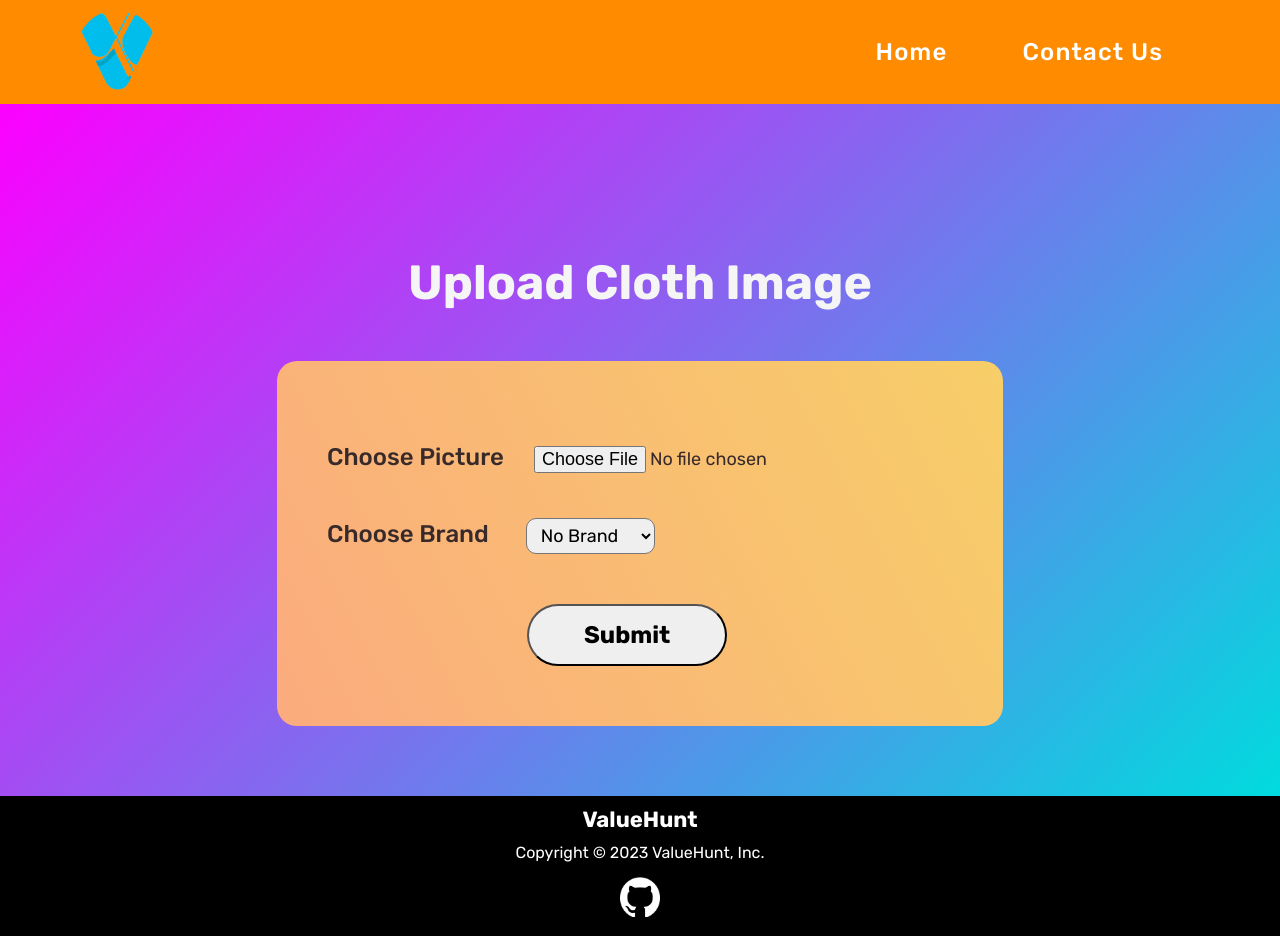
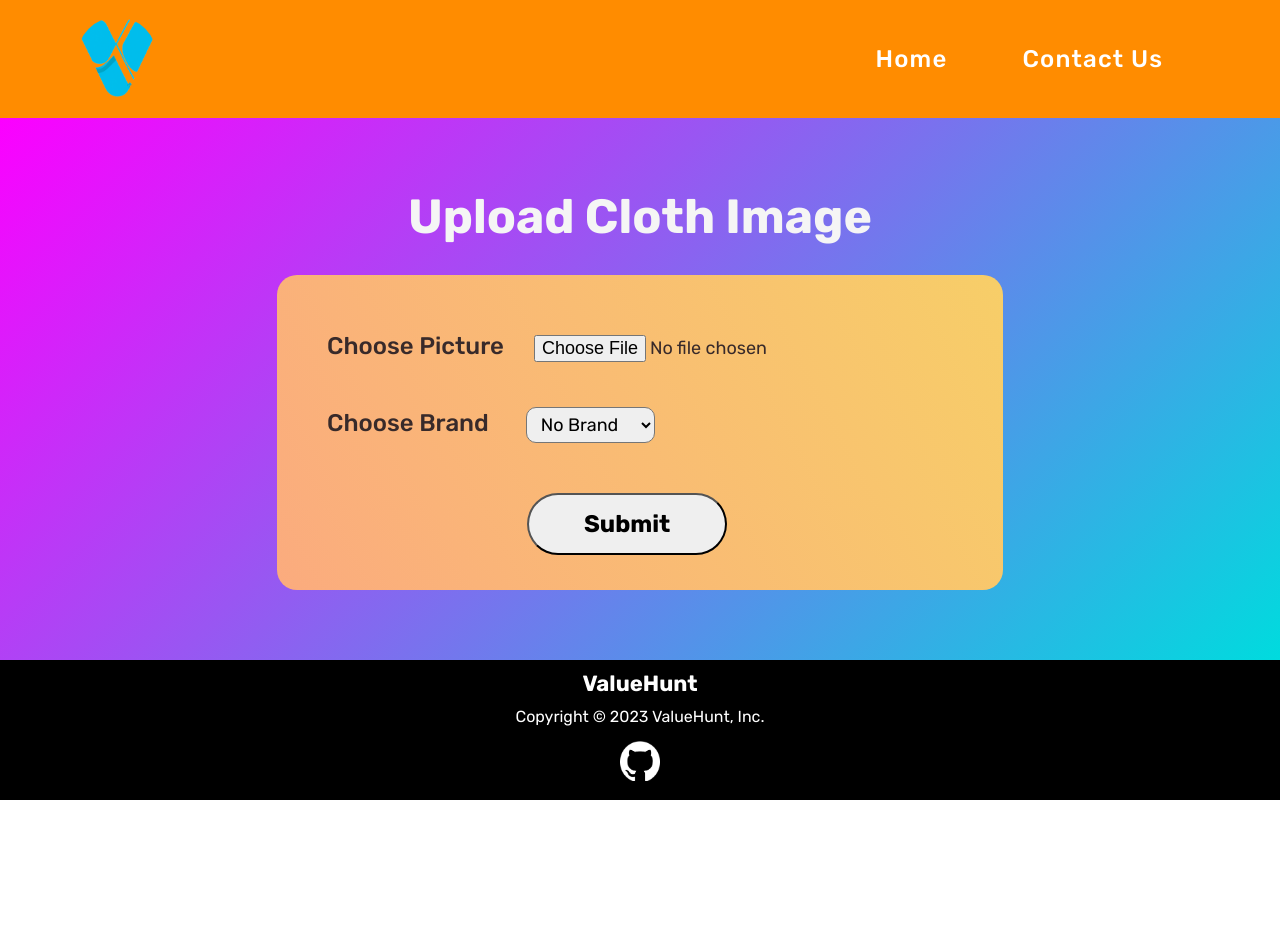
Before and after one commit to a7coder/valuehunt, a Next.js app: page /vh in a window 1280 px wide. After the commit the page ends 800 px from the top, so only its background shows below. Built offline with nearby package versions, Linux system fonts and the light colour scheme.

Commit message:
Tweak SOme css

```diff
--- a/styles/vh/vh.module.css
+++ b/styles/vh/vh.module.css
@@ -1,12 +1,12 @@
 .html_form {
-  padding-top: 150px;
+  padding-top: 70px;
   /* background-image: url("https://apparelmagic.com/wp-content/uploads/blur-1850082_1920.jpg"); */
   display: flex;
   flex-direction: column;
   align-items: center;
   /* background-color: green; */
   font-size: 20px;
-  gap: 50px;
+  gap: 30px;
 
   background-color: #00dbde;
   background-image: linear-gradient(315deg, #00dbde 0%, #fc00ff 100%);
@@ -30,7 +30,7 @@
   background-image: linear-gradient(62deg, #fbab7e 0%, #f7ce68 100%);
 
   border-radius: 20px;
-  padding: 60px 50px;
+  padding: 35px 50px;
   margin-bottom: 70px;
   font-size: 24px;
   font-weight: 500;
```
